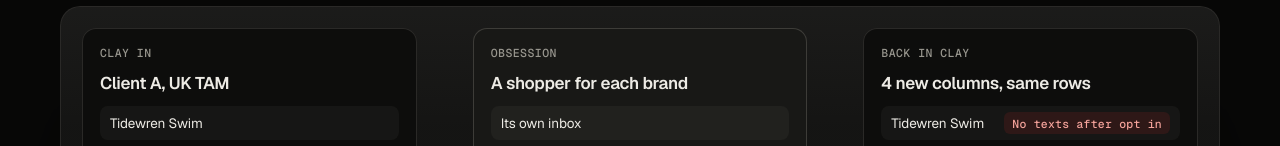
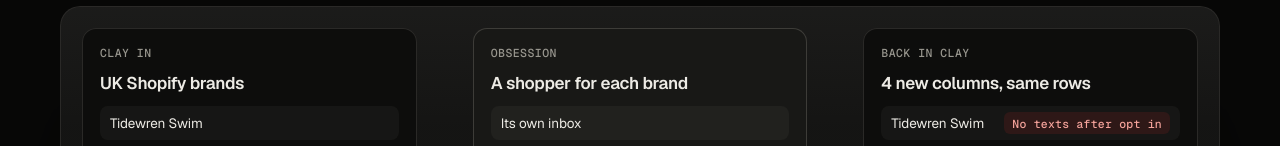
Before and after one commit to UseObsession/homepage, a React (Vite) app: page /use-cases/prospect-intelligence-with-clay in a window 1280 px wide. Shown: the part 654-800 px from the top of the page. Built offline with nearby package versions, Linux system fonts and the light colour scheme.

Commit message:
fix prospecting

```diff
--- a/src/pages/ProspectIntelligence.tsx
+++ b/src/pages/ProspectIntelligence.tsx
@@ -88,7 +88,7 @@ export function ProspectIntelligence() {
             <div className="uc-flow">
               <div className="uc-node">
                 <span className="kicker">Clay in</span>
-                <b>Client A, UK TAM</b>
+                <b>UK Shopify brands</b>
                 <ul>
                   {brands.map((b) => (
                     <li key={b.name}>{b.name}</li>
@@ -208,7 +208,7 @@ export function ProspectIntelligence() {
             n={1}
             title="Create a watch"
             line="A watch is one list of companies, the checks to run on them, and how long to keep watching. Start one from a recipe, or by describing what you want to know."
-            pick="The agency starts a new watch for Client A, an SMS app."
+            pick="The agency starts a new watch on SMS app prospects."
           >
             <Win title="Obsession · Watches">
               <div className="uc-row uc-between">
@@ -218,7 +218,7 @@ export function ProspectIntelligence() {
               <ul className="uc-list uc-seq">
                 <li style={at(0)}>
                   <b>
-                    Client B, reviews app<small>From the Prospect research recipe</small>
+                    Reviews app prospects<small>From the Prospect research recipe</small>
                   </b>
                   <span>120 brands</span>
                   <span className="tag idle">Weekly</span>
@@ -232,7 +232,7 @@ export function ProspectIntelligence() {
                 </li>
                 <li style={at(2)}>
                   <b>
-                    Client C, loyalty app<small>Described in your own words</small>
+                    Loyalty app prospects<small>Described in your own words</small>
                   </b>
                   <span>210 brands</span>
                   <span className="tag idle">Weekly</span>
@@ -286,8 +286,8 @@ export function ProspectIntelligence() {
               <div className="uc-cfg">
                 <div>
                   <div className="uc-fld">
-                    <p className="uc-lab">Watch for</p>
-                    <div className="uc-field">Client A, SMS app</div>
+                    <p className="uc-lab">Watching</p>
+                    <div className="uc-field">SMS app prospects</div>
                   </div>
                   <div className="uc-fld">
                     <p className="uc-lab">The gap to prove</p>
@@ -357,7 +357,7 @@ export function ProspectIntelligence() {
                   </div>
                   <div className="uc-fld">
                     <p className="uc-lab">Alerts</p>
-                    <div className="uc-field uc-dd">Slack #signals_client_a</div>
+                    <div className="uc-field uc-dd">Slack #sms_app_prospects</div>
                   </div>
                 </div>
               </div>
@@ -394,7 +394,7 @@ export function ProspectIntelligence() {
                 <p className="uc-lab">Bring companies in</p>
                 <dl className="uc-kv">
                   <dt>Table</dt>
-                  <dd className="uc-field uc-dd">Client A, UK TAM</dd>
+                  <dd className="uc-field uc-dd">UK Shopify brands</dd>
                   <dt>View</dt>
                   <dd className="uc-field uc-dd">SMS popup is yes</dd>
                   <dt>Website column</dt>
@@ -448,7 +448,7 @@ export function ProspectIntelligence() {
               <dl className="uc-sum uc-seq">
                 {[
                   ['Recipe', 'Prospect research'],
-                  ['For', 'Client A, SMS app'],
+                  ['Watching', 'SMS app prospects'],
                   ['Brands', '300 now, plus new rows from the Clay view'],
                   ['Checks', 'Email sign up, SMS opt in, one support question'],
                   ['Gaps', 'No welcome in 1 hour · No text in 24 hours · No reply in 24 hours'],
@@ -743,7 +743,7 @@ export function ProspectIntelligence() {
             title="The facts land back in Clay"
             line="Four new columns on the same rows: the gap, the date it was seen, what happened in one plain sentence, and the proof link. Obsession reports what happened; your own Clay prompts decide what to say."
           >
-            <Win title="Clay table · Client A, UK TAM">
+            <Win title="Clay table · UK Shopify brands">
               <div className="uc-table uc-claytable">
                 <table>
                   <thead>
@@ -787,7 +787,7 @@ export function ProspectIntelligence() {
                   <Mark size={18} />
                 </span>
                 <p>
-                  <b>Obsession</b> <span className="uc-small">#signals_client_a</span>
+                  <b>Obsession</b> <span className="uc-small">#sms_app_prospects</span>
                   <br />
                   UK Shopify TAM: the first 300 brands are done. <b>61</b> opted in for texts and never got one, and <b>19</b> never sent a
                   welcome email. New rows report as they finish. The facts and proof are in your Clay table.
@@ -810,7 +810,7 @@ export function ProspectIntelligence() {
               </p>
               <div className="uc-mail">
                 <p className="uc-mail-head">
-                  From <b>Sam, Client A</b> to <b>Hannah Price, Tidewren Swim</b> · Subject <b>Tidewren’s texts</b>
+                  From <b>Sam, SMS app</b> to <b>Hannah Price, Tidewren Swim</b> · Subject <b>Tidewren’s texts</b>
                 </p>
                 <p>Hi Hannah,</p>
                 <p>We opted in for Tidewren’s texts on 15 September. Three emails arrived in the next two days, but not one text.</p>
```
